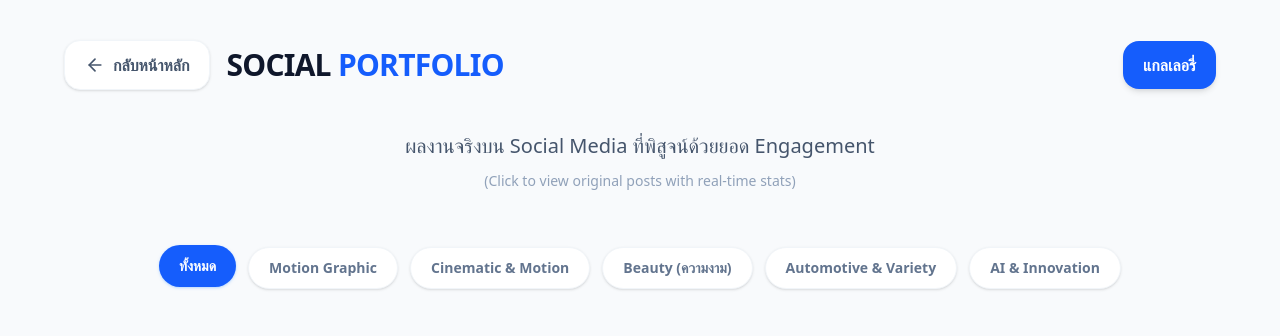
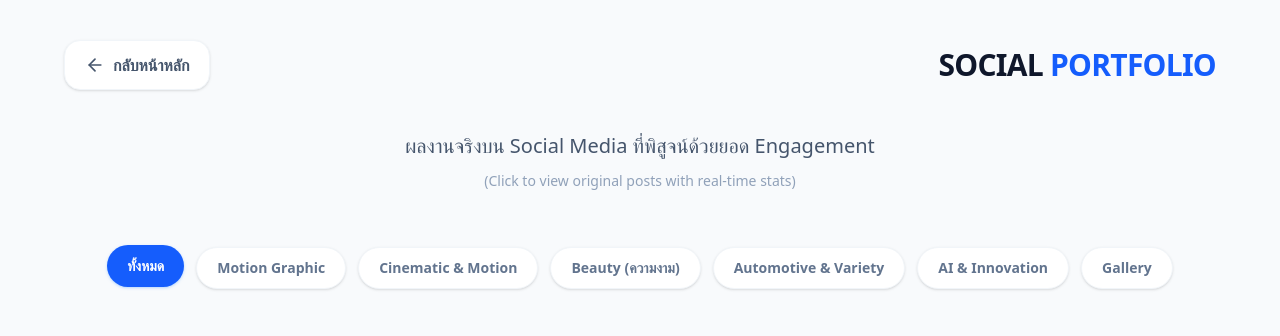
Before and after one commit to Freshair129/resume, a React (Vite) app: page /portfolio in a window 1280 px wide. Shown: the top 336 px of the page. Built offline with nearby package versions, Linux system fonts and the light colour scheme; grey boxes are pictures that could not be loaded.

Commit message:
refactor: move Gallery button to category filter section

```diff
--- a/src/Portfolio.jsx
+++ b/src/Portfolio.jsx
@@ -169,16 +169,13 @@ const Portfolio = () => {
     return (
         <div className="min-h-screen bg-slate-50 py-10 px-4 sm:px-6 lg:px-8 font-sans text-slate-800">
             {/* Header */}
-            <div className="max-w-6xl mx-auto mb-10 flex flex-wrap justify-between items-center gap-4">
+            <div className="max-w-6xl mx-auto mb-10 flex justify-between items-center">
                 <Link to="/" className="inline-flex items-center gap-2 text-slate-600 hover:text-blue-600 font-bold transition-colors bg-white px-5 py-3 rounded-2xl shadow-sm border border-slate-100 hover:shadow-md">
                     <ArrowLeft size={20} /> {t.nav.backToHome}
                 </Link>
-                <h1 className="text-3xl font-black text-slate-900 tracking-tight text-center md:text-left uppercase flex-1">
+                <h1 className="text-3xl font-black text-slate-900 tracking-tight text-right md:text-left uppercase">
                     {t.portfolio.title} <span className="text-blue-600">{t.portfolio.titleHighlight}</span>
                 </h1>
-                <Link to="/gallery" className="inline-flex items-center gap-2 text-white bg-blue-600 hover:bg-blue-700 font-bold transition-colors px-5 py-3 rounded-2xl shadow-md hover:shadow-lg hover:-translate-y-0.5">
-                    {t.nav.gallery}
-                </Link>
             </div>
 
             {/* Intro */}
@@ -205,6 +202,12 @@ const Portfolio = () => {
                             {t.portfolio.categories[cat]}
                         </button>
                     ))}
+                    <Link
+                        to="/gallery"
+                        className="px-5 py-2.5 rounded-full text-sm font-bold transition-all shadow-sm whitespace-nowrap bg-white text-slate-500 hover:bg-slate-50 border border-slate-100 hover:shadow-md"
+                    >
+                        Gallery
+                    </Link>
                 </div>
             </div>
 
```
